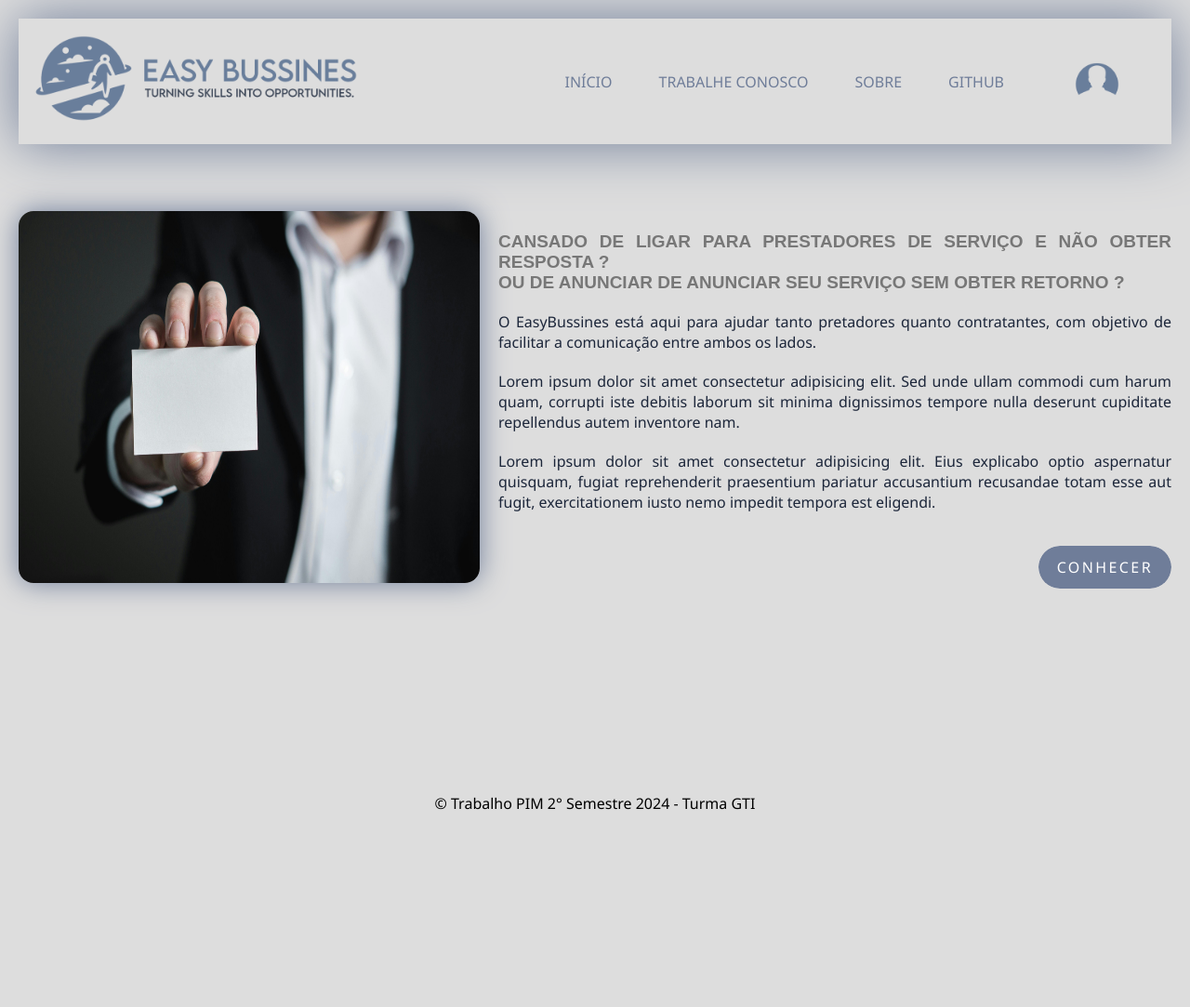
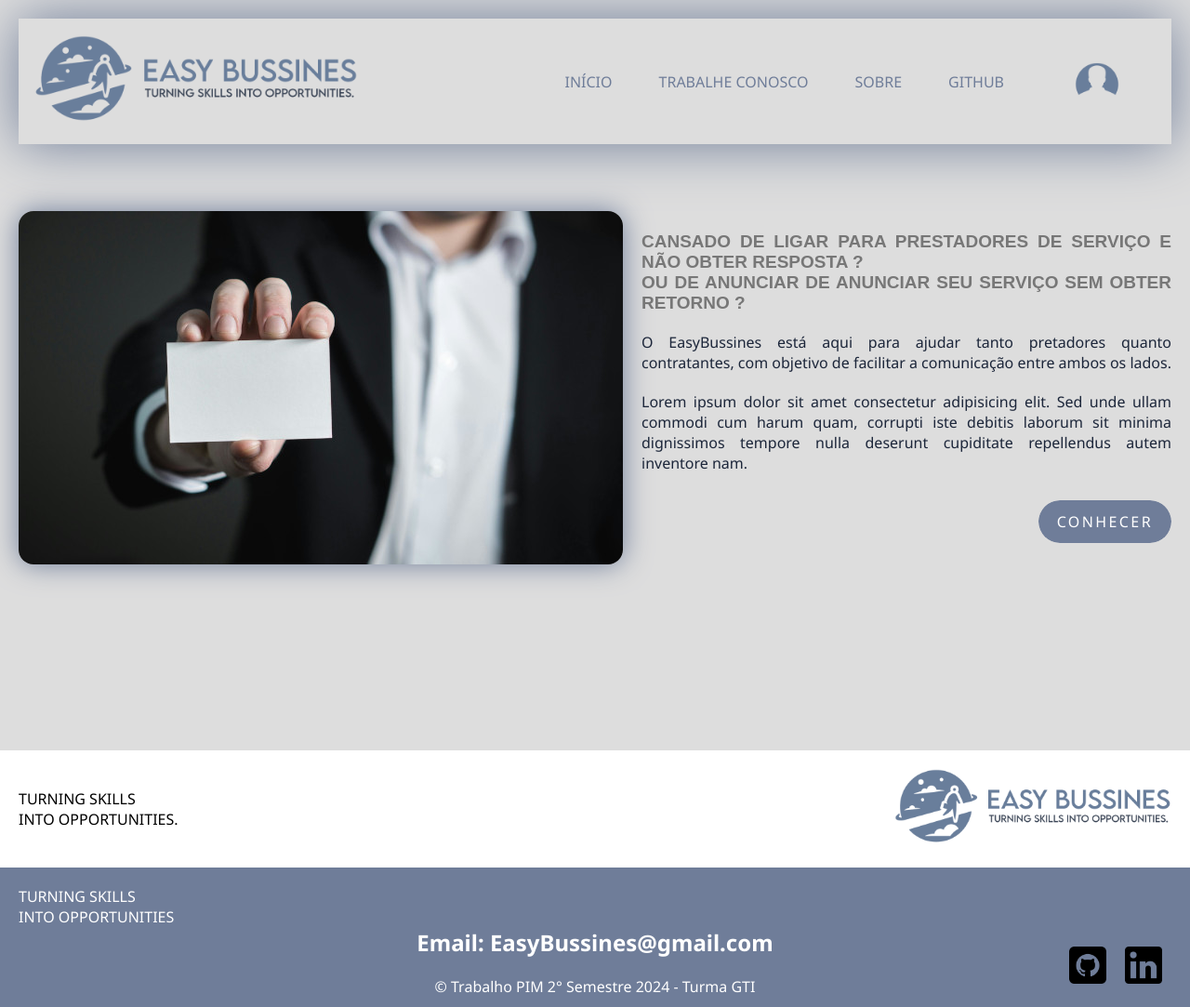
Before and after one commit to JonPer3z/EasyBussines, a plain HTML site: page Programação/index.html in a window 1280 px wide. Shown: the whole page at 93% size. Before the commit the page ends 875 px from the top, so only its background shows below. Drawn offline with Linux system fonts and the light colour scheme; a web font is replaced by a local one.

Commit message:
Atualização footer

```diff
--- a/Programação/index.html
+++ b/Programação/index.html
@@ -6,6 +6,7 @@
     <meta charset="UTF-8">
     <meta name="viewport" content="width=device-width, initial-scale=1.0">
     <title>EasyBussines</title>
+    <link rel="shortcut icon" href="" type="image/x-icon">
     <link rel="preconnect" href="https://fonts.googleapis.com">
     <link rel="preconnect" href="https://fonts.gstatic.com" crossorigin>
     <link href="https://fonts.googleapis.com/css2?family=Playwrite+DE+Grund:wght@100..400&display=swap"
@@ -32,7 +33,8 @@
                     <li><a class="NavButtons" href="#">INÍCIO</a></li>
                     <li><a class="NavButtons" href="#">TRABALHE CONOSCO</a></li>
                     <li><a class="NavButtons" href="sobrenos.html">SOBRE</a></li>
-                    <li><a class="NavButtons" href="https://github.com/JonPer3z" target="_blank" rel="external">GITHUB</a></li>
+                    <li><a class="NavButtons" href="https://github.com/JonPer3z" target="_blank"
+                            rel="external">GITHUB</a></li>
                     <li><a class="NavButtons" href="#"><img src="Recursos/Logos/LoginIcon.png" alt="loginIcon"
                                 id="LoginIcon"></a></li>
                 </ul>
@@ -43,7 +45,7 @@
     <br>
     <main>
         <section class="sectionMain">
-            <img id="imageMain" src="Recursos/Main/fotomain2.jpg" alt="">
+            <img id="imageMain" src="Recursos/Main/fotomain2G.jpg" alt="">
             <div class="textMain">
                 <br>
                 <h1 id="title1">CANSADO DE LIGAR PARA PRESTADORES DE SERVIÇO E NÃO OBTER RESPOSTA ? <br>
@@ -55,11 +57,6 @@
                     Lorem ipsum dolor sit amet consectetur adipisicing elit. Sed unde ullam commodi cum harum quam,
                     corrupti iste debitis laborum sit minima dignissimos tempore nulla deserunt cupiditate repellendus
                     autem inventore nam.
-                <p>
-                    Lorem ipsum dolor sit amet consectetur adipisicing elit. Eius explicabo optio aspernatur quisquam,
-                    fugiat reprehenderit praesentium pariatur accusantium recusandae totam esse aut fugit,
-                    exercitationem iusto nemo impedit tempora est eligendi.
-                </p>
                 <div class="divButton">
                     <a href="sobrenos.html" class="button">CONHECER</a>
                 </div>
@@ -70,7 +67,35 @@
         </section>
     </main>
     <footer>
-        <p>&#169; Trabalho PIM 2° Semestre 2024 - Turma GTI</p>
+        <section class="footer1">
+            <p>TURNING SKILLS <br>INTO OPPORTUNITIES.
+            <div class="imagecontainerfooter">
+                <a href="index.html">
+                    <img id="imagefooter1" src="Recursos/Logos/LogoNavBar.png" alt="logo">
+                    </p>
+                </a>
+            </div>
+        </section>
+        <section class="footer2">
+            <div id="text1">
+                <p>TURNING SKILLS <br> INTO OPPORTUNITIES</p>
+            </div>
+
+            <h2>Email: EasyBussines@gmail.com
+                <!-- <a href="https://mail.google.com/mail/u/0/#search/perez.joaopedro%40gmail.com" target="_blank"
+                    rel="external">perez.joaopedro@gmail</a> -->
+            </h2>
+
+            <p id="text2">&#169; Trabalho PIM 2° Semestre 2024 - Turma GTI</p>
+
+            <div class="logosfooter2">
+                <a href="https://github.com/JonPer3z" target="_blank" rel="external"><img id="logogithub"
+                        src="Recursos/Logos/github.png" alt="logo Github"></a>
+                <a href="https://www.linkedin.com/in/jo%C3%A3o-pedro-perez-b964122ab/" target="_blank"
+                    rel="external"><img id="logolinkedin" src="Recursos/Logos/logotipo-do-linkedin.png"
+                        alt="Logo Linkedin"></a>
+            </div>
+        </section>
     </footer>
 </body>
 
--- a/Programação/styles.css
+++ b/Programação/styles.css
@@ -32,7 +32,7 @@ header {
     transition: transform 0.3s ease, filter 0.5s ease;
 }
 
-#LogoNavbar:hover{
+#LogoNavbar:hover {
     transform: scale(1.02);
     filter: brightness(1.2);
 }
@@ -86,15 +86,11 @@ body {
     font-family: 'Playwrite DE Grund', sans-serif;
     font-size: 19px;
     color: #777
-
 }
 
 .sectionMain img {
     box-shadow: 0px 0px 30px 0px #6f7d99;
-    width: 40%;
     border-radius: 1rem;
-    height: 400px;
-
 }
 
 .textMain {
@@ -108,7 +104,8 @@ body {
 }
 
 .divButton {
-    margin-top: 5%; /* Margem entre o paragrafo e o botton*/
+    margin-top: 5%;
+    /* Margem entre o paragrafo e o botton*/
     display: flex;
     justify-content: end;
     align-items: end;
@@ -117,7 +114,7 @@ body {
 /* Estilização do botão */
 
 .button {
-    text-decoration:none;
+    text-decoration: none;
     display: inline-block;
     padding: .75rem 1.25rem;
     border-radius: 10rem;
@@ -133,7 +130,7 @@ body {
 
 .button:after {
     content: '';
-    position: absolute  ;
+    position: absolute;
     bottom: 0;
     left: 0;
     width: 100%;
@@ -163,3 +160,92 @@ body {
 .button:hover:before {
     width: 100%;
 }
+
+.footer1 {
+    display: flex;
+    justify-content: space-between;
+    align-items: center;
+    padding: 20px;
+    background-color: white;
+}
+
+.footer1 p {
+    margin: 0px;
+    text-align: left;
+}
+
+.imagecontainerfooter {
+    margin-left: auto;
+}
+
+#imagefooter1 {
+    width: 300px;
+    transition: transform 0.3s ease, filter 0.3s ease;
+
+}
+
+#imagefooter1:hover {
+    transform: scale(1.1);
+    filter: brightness(1.2);
+}
+
+.footer2 {
+    color: white;
+    display: flex;
+    flex-direction: column;
+    padding: 20px;
+    position: relative;
+    height: 110px;
+    background-color: #6f7d99;
+    /* text-decoration: none */
+
+}
+
+#text1 {
+    margin: 0px;
+    text-align: left;
+
+}
+
+h2 {
+    text-align: center;
+    /* text-decoration: none */
+
+}
+
+.logosfooter2 {
+    position: absolute;
+    bottom: 20px;
+    right: 20px;
+    display: flex;
+    align-items: center;
+
+}
+
+#text2 {
+    text-align: center;
+    margin: 20px 0;
+
+}
+
+#logogithub {
+    width: 40px;
+    margin: 0 10px;
+    transition: transform 0.3s ease, filter 0.3s ease;
+}
+
+#logolinkedin {
+    width: 40px;
+    margin: 0 10px;
+    transition: transform 0.3s ease, filter 0.3s ease;
+}
+
+#logogithub:hover {
+    transform: scale(1.1);
+    filter: brightness(1.2);
+}
+
+#logolinkedin:hover {
+    transform: scale(1.1);
+    filter: brightness(1.2);
+}
```
Also changed, not shown: Programação/Recursos/Main/fotomain2G.jpg (added), Programação/Recursos/Main/fotomain2M.jpg (added), Programação/Recursos/Main/fotomain2P.jpg (added).
